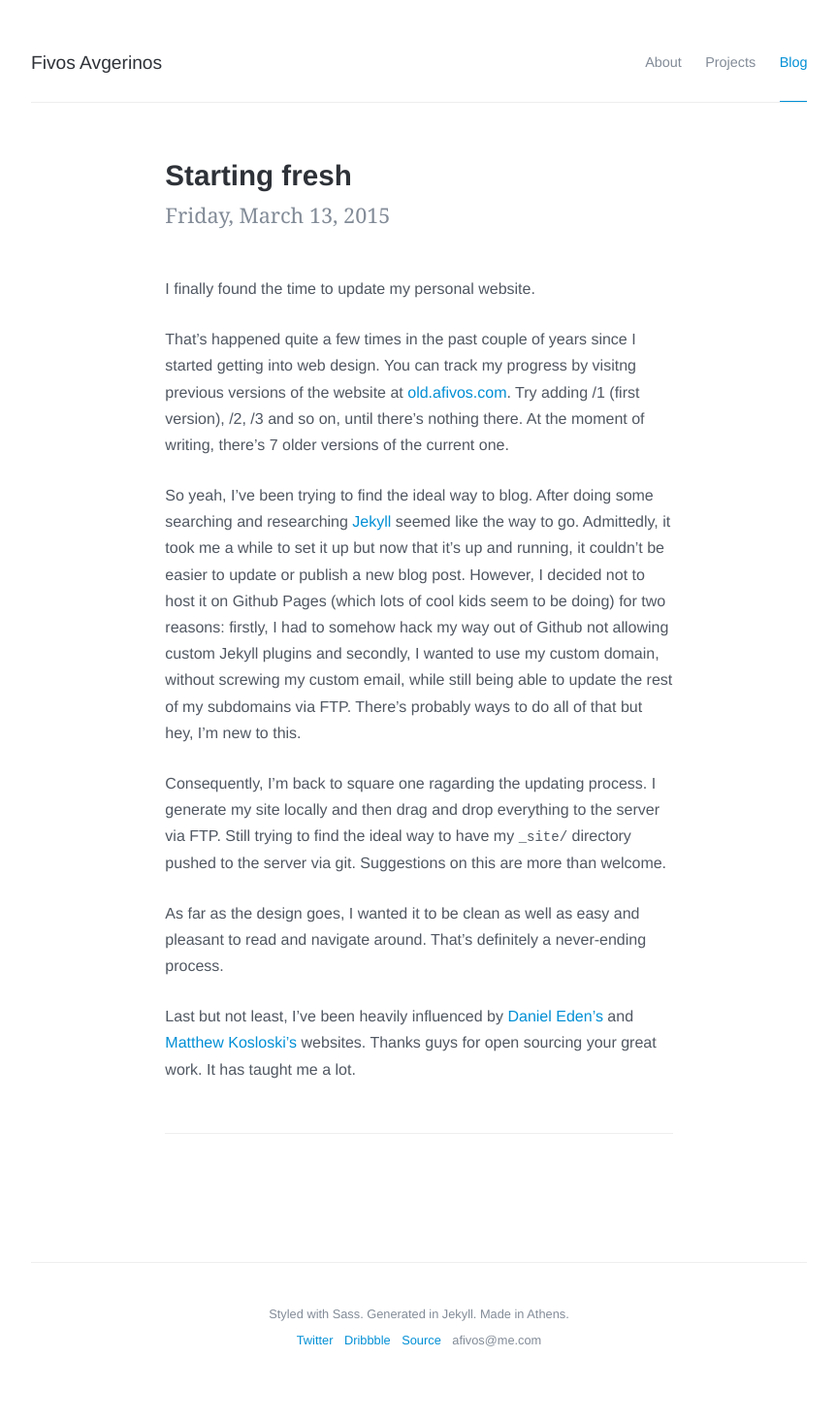
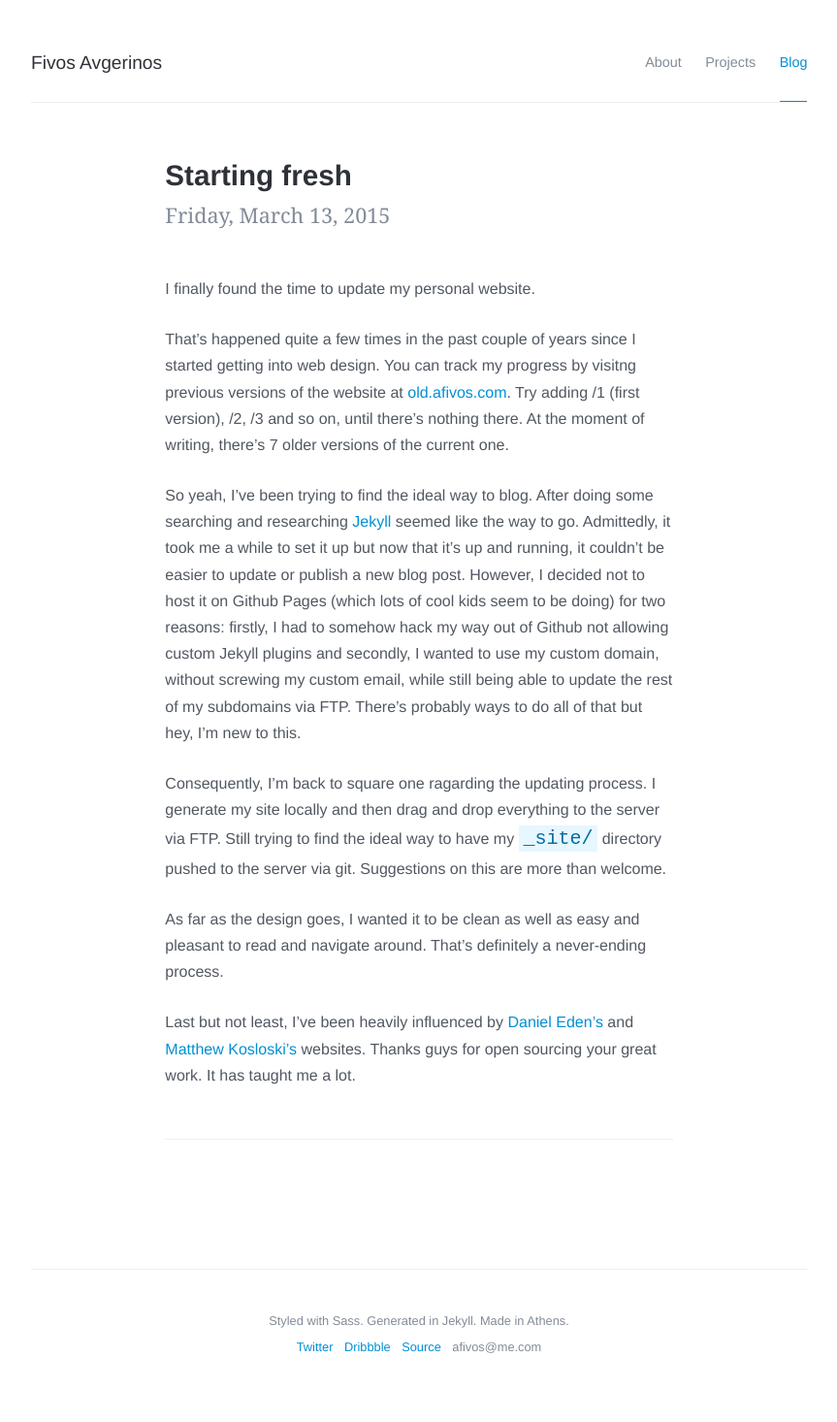
Before and after one commit to afivos/afivos.com, a Jekyll site: the page built from _posts/2015-03-13-starting-fresh.md, in a window 1280 px wide. Shown: the whole page at 97% size, without its empty margins (208-1071 px from the left). Built offline with Jekyll 4.4.1, drawn with Linux system fonts in a browser that asks for light colours; nearby versions of some CDN libraries; comment, search, counter and statistics services are not loaded.

Commit message:
Style code

```diff
--- a/_sass/partials/_typography.scss
+++ b/_sass/partials/_typography.scss
@@ -62,7 +62,10 @@ label {
 }
 
 code {
-	font-size: 14px;
+	font-size: 1.25rem;
+	background-color: #e6f7ff;
+	padding: 0.15rem 0.3rem;
+	color: $color-primary-dark;
 }
 
 figure {
```
